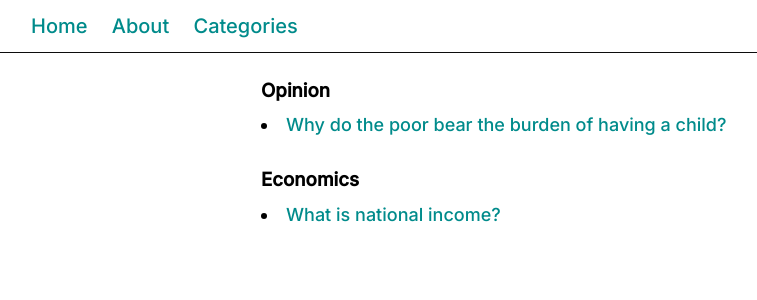
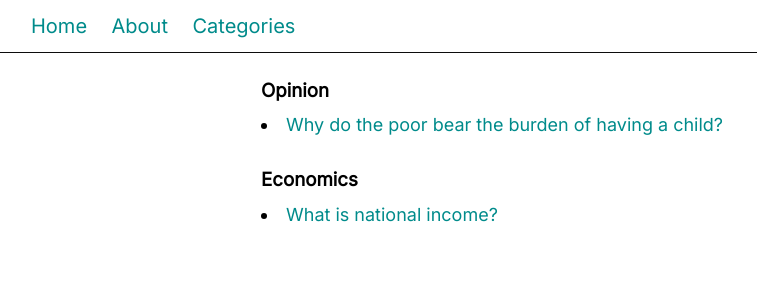
Before and after one commit to generalistsanctuary/generalistsanctuary.github.io, a Jekyll site: the page built from category.html, in a window 1280 px wide. Shown: the top 300 px of the page, without its empty margins (29-786 px from the left). Built offline with Jekyll 4.4.1, drawn with Linux system fonts in a browser that asks for light colours.

Commit message:
Update category.html

```diff
--- a/category.html
+++ b/category.html
@@ -9,7 +9,7 @@
     <link rel="stylesheet" href="{{site.baseurl}}/styles/style.css">
     <link rel="preconnect" href="https://fonts.googleapis.com">
 <link rel="preconnect" href="https://fonts.gstatic.com" crossorigin>
-<link href="https://fonts.googleapis.com/css2?family=Inter:wght@500&display=swap" rel="stylesheet">
+<link href="https://fonts.googleapis.com/css2?family=Inter&display=swap" rel="stylesheet">
     <title>Categories|Generalist Sanctuary</title>
   </head>
   <body>
```
